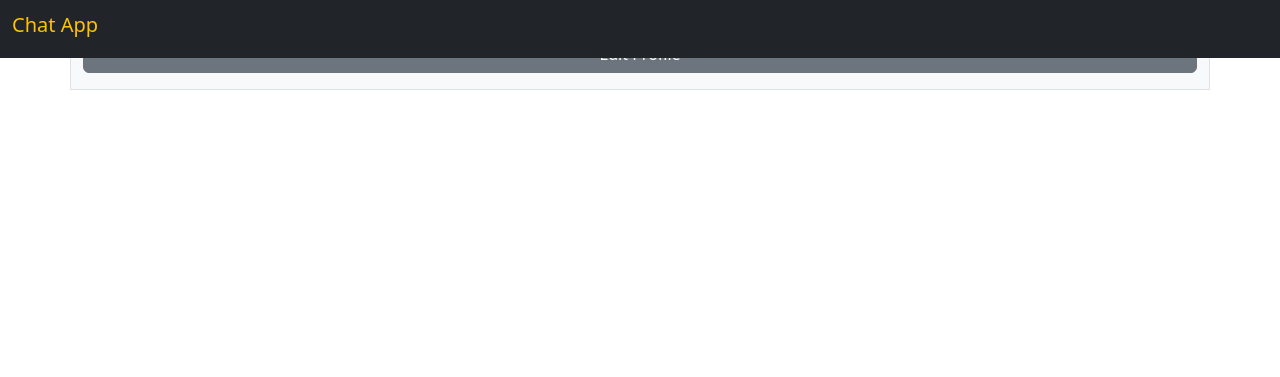
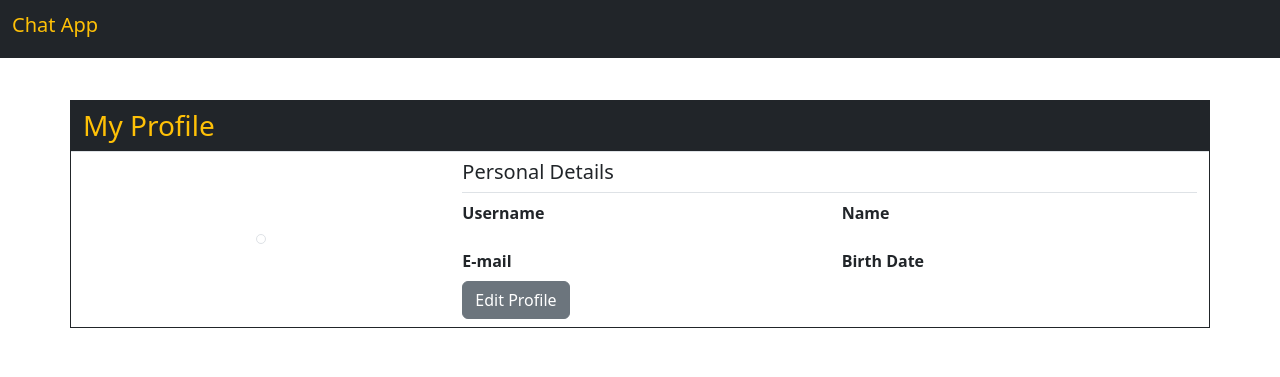
Before and after one commit to Mohit-d13/REAL-TIME-CHAT-SERVER, a Django app: template Chat_app/core/templates/core/profile.html in a window 1280 px wide. Shown: the top 377 px of the page. Run offline with Django 3.2, Linux system fonts and the light colour scheme; the template is opened without the code that fills it, so the values that code supplies are empty.

Commit message:
Homepage, Signup, Login and Profile Templates

```diff
--- a/Chat_app/core/templates/core/base.html
+++ b/Chat_app/core/templates/core/base.html
@@ -1,4 +1,3 @@
-{% load static %}
 <!doctype html>
 <html lang="en">
   <head>
@@ -7,7 +6,17 @@
     <title>Chat_app</title>
     <link href="https://cdn.jsdelivr.net/npm/bootstrap@5.2.3/dist/css/bootstrap.min.css" rel="stylesheet" integrity="sha384-rbsA2VBKQhggwzxH7pPCaAqO46MgnOM80zW1RWuH61DGLwZJEdK2Kadq2F9CUG65" crossorigin="anonymous">
     <link href="https://cdn.jsdelivr.net/npm/bootstrap-icons@1.11.3/font/bootstrap-icons.css" rel="stylesheet" integrity="sha384-tViUnnbYAV00FLIhhi3v/dWt3Jxw4gZQcNoSCxCIFNJVCx7/D55/wXsrNIRANwdD" crossorigin="anonymous">
-    <link href="{% static 'css/style.css' %}" rel="stylesheet">
+    <style>
+      .navbar .nav-link {
+        color: lightgoldenrodyellow;
+        font-weight: 600;
+      }
+
+      body {
+        padding-top: 100px;
+        padding-bottom: 50px;
+      }
+    </style>
   </head>
   <body>
     <nav class="navbar navbar-expand-lg navbar-dark bg-dark fixed-top">
--- a/Chat_app/core/templates/core/index.html
+++ b/Chat_app/core/templates/core/index.html
@@ -2,11 +2,11 @@
 {% block content %}
     <div class="container" id="Intro-section">
       <div class="row justify-content-center">
-        <div class="col border border-3 border-dark bg-light rounded text-center px-2 py-4">
+        <div class="col border border-3 border-dark bg-light rounded text-center px-2 py-4" style="max-width:35rem;">
           {% if request.user.is_authenticated %}
             <h3>Welcome Back!!!</h3>
             <p>
-              Hi there! <strong>{{ request.user.username }}</strong> welcome back to Chat App. Catch up with your friends, colleagues, or communities click the link down below to start chatting again!
+              Hi there!👏 <strong>{{ request.user.username }}</strong> welcome back to Chat App. Catch up with your friends, colleagues, or communities click the link down below to start chatting again!
             </p>
             <div class="d-flex justify-content-center gap-2">
               <a href="{% url 'rooms:chatgroup' %}" class="btn btn-warning">Rooms</a>
@@ -18,7 +18,7 @@
             </p>
           <div class="d-flex justify-content-center gap-2">
             <a href="{% url 'core:signup' %}" class="btn btn-warning">Sign up</a>
-            <a href="{% url 'core:login' %}" class="btn btn-dark">Log in</a>
+            <a href="{% url 'core:login' %}" class="btn btn-danger">Log in</a>
           <div>
           {% endif %}
         </div>
--- a/Chat_app/core/templates/core/profile.html
+++ b/Chat_app/core/templates/core/profile.html
@@ -2,34 +2,43 @@
 
 {% block content %}
     <div class="container" id="profile-section">
-        <div class="row justify-content-center">
-            <div class="col border bg-light">
-                {% if user.profile.picture %}
-                    <img src="{{ user.profile.picture.url }}" alt="{{ user.username }}" class="rounded-circle p-2">
+        <div class="row border border-dark">
+            <div class="col-12 border-bottom bg-dark text-warning py-2">
+                <h3 class="mb-0">My Profile</h3>
+            </div>
+            <div class="col-md-4 d-flex justify-content-center align-items-center py-2">
+                <img src="{{ user.profile.picture.url }}" alt="{{ user.username }}" class="img-thumbnail">
+            </div>
+            <div class="col-md-8 py-2">
+                <h5 class="border-bottom pb-2">Personal Details</h5>
+                <div class="row gy-2">
+                    <div class="col-6">
+                        <strong>Username</strong><br>
+                        <p class="text-muted">{{ user.username }}</p>
+                    </div>
+                    <div class="col-6">
+                        <strong>Name</strong><br>
+                        {% if user.first_name and user.last_name %}
+                            <p class="text-muted">{{ user.first_name }} {{ user.last_name }}</p>
                         {% endif %}
-
-                <div class="border-top border-bottom p-2">
-                    <h3 class="mb-0">{{ user.username }}</h3>
                     </div>
-
-                <div class="py-2 my-2">
-                    {% if user.first_name and user.last_name %}
-                    <p><strong>Name: </strong>{{ user.first_name }} {{ user.last_name }}</h3>
+                    <div class="col-6">
+                        <strong>E-mail</strong><br>
+                        {% if user.email %}
+                            <p class="text-muted">{{ user.email }}</p>
                         {% endif %}
-
+                    </div>
+                    <div class="col-6">
+                        <strong>Birth Date</strong><br>
                         {% if user.profile.birth_date %}
-                    <p><strong>Birth Date: </strong>{{ user.profile.birth_date }}</p>
+                            <p class="text-muted">{{ user.profile.birth_date }}</p>
                         {% endif %}
-
-                    {% if user.email %}
-                    <p><strong>E-mail: </strong>{{ user.email }}</p>
-                    {% endif %}
-
+                    </div>
+                    <div class="col-12">
                         {% if user == request.user %}
-                    <div class="d-grid gap-2">
                             <a href="{% url 'core:update_profile' %}" class="btn btn-secondary">Edit Profile</a>
+                        {% endif%}
                     </div>
-                    {% endif%}
                 </div>
             </div>
         </div>
```
Also changed, not shown: Chat_app/core/templates/core/login.html (+29 -18 lines), Chat_app/core/templates/core/signup.html (+28 -14 lines), Chat_app/core/templates/core/update_profile.html (+70 -8 lines). Lines whose indentation alone changed are shown as unchanged.
